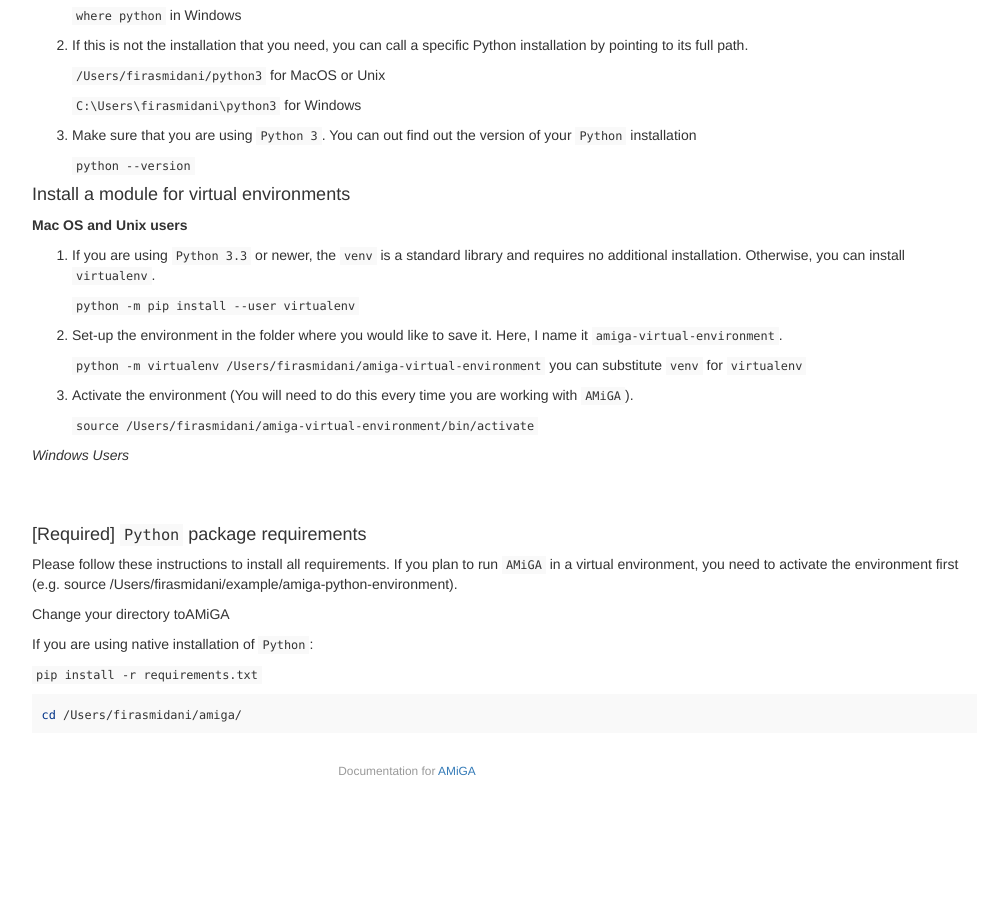
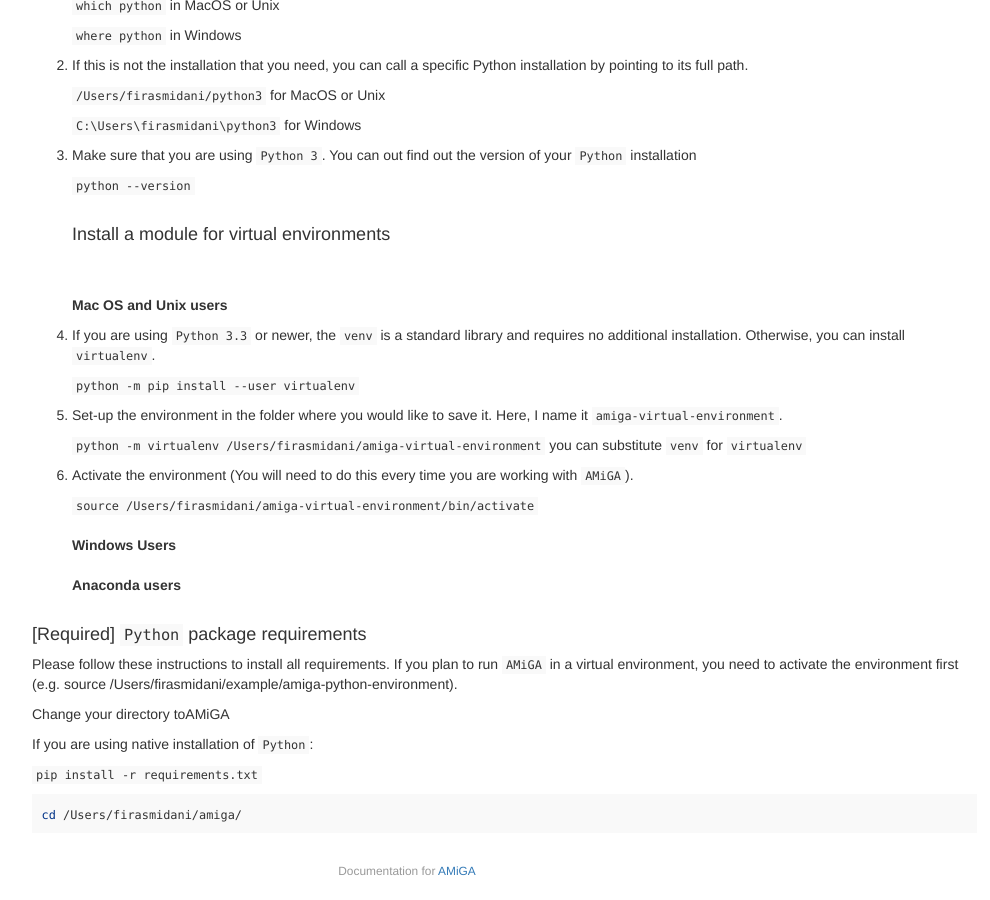
Before and after one commit to firasmidani/amiga, a Jekyll site: the page built from docs/_posts/2020-03-23-installation.md, in a window 1280 px wide and 900 px high, scrolled down 888 px. Shown: the whole window, without its empty margins (233-1223 px from the left). Built offline with Jekyll 4.4.1, drawn with Linux system fonts in a browser that asks for light colours; before the commit the page ends 1688 px from its top, so only the background shows below that.

Commit message:
more formatting

```diff
--- a/docs/_posts/2020-03-23-installation.md
+++ b/docs/_posts/2020-03-23-installation.md
@@ -30,7 +30,7 @@ Please extract or download the ZIP folder in a location that you can easily acce
 I highly recommend that you set-up a virtual `Python` environment for running `AMiGA` whether you are a new or experienced user of `Python`.  A virtual environment is a self-contained directory that will contain a copy of your `Python` installation, plus a limited number of additional packages that you select. You can create a virtual environment customized for `AMiGA` with the only packages that it needs. The main advantages are (1) you will know that your environment meets the requirements of `AMiGA` and (2) that it would not contradict the requirements of other programs that use your main `Python` installation.
 
 Please follow these guides for creating virtual environments: a <a href="https://packaging.python.org/guides/installing-using-pip-and-virtual-environments/">general guide</a> or a <a href="https://uoa-eresearch.github.io/eresearch-cookbook/recipe/2014/11/20/conda/">Anaconda-specific guide</a>. You can also try out my simple but limited instructions below. If the instructions below are not working for you, simply go to the before-mentioned guides and follow their more detailed instructions.
-
+<br /><br />
 #### Check your `Python` installation and version
 
 Your machine may have multiple installations of `Python`. You must use the same installation every time you run `AMiGA`. So, it helps to know the following:
@@ -50,10 +50,10 @@ Your machine may have multiple installations of `Python`. You must use the same
 3. Make sure that you are using `Python 3`. You can out find out the version of your `Python` installation
 
     `python --version`
-
+<br /><br />
 #### Install a module for virtual environments
-
-__Mac OS and Unix users__
+<br /><br />
+**Mac OS and Unix users**
 
 1. If you are using `Python 3.3` or newer, the `venv` is a standard library and requires no additional installation. Otherwise, you can install `virtualenv`.
 
@@ -66,9 +66,10 @@ __Mac OS and Unix users__
 3. Activate the environment (You will need to do this every time you are working with `AMiGA`).
 
     `source /Users/firasmidani/amiga-virtual-environment/bin/activate`
-
-*Windows Users*
-
+<br /><br />
+**Windows Users**
+<br /><br />
+**Anaconda users**
 <br /><br />
 
 
```
